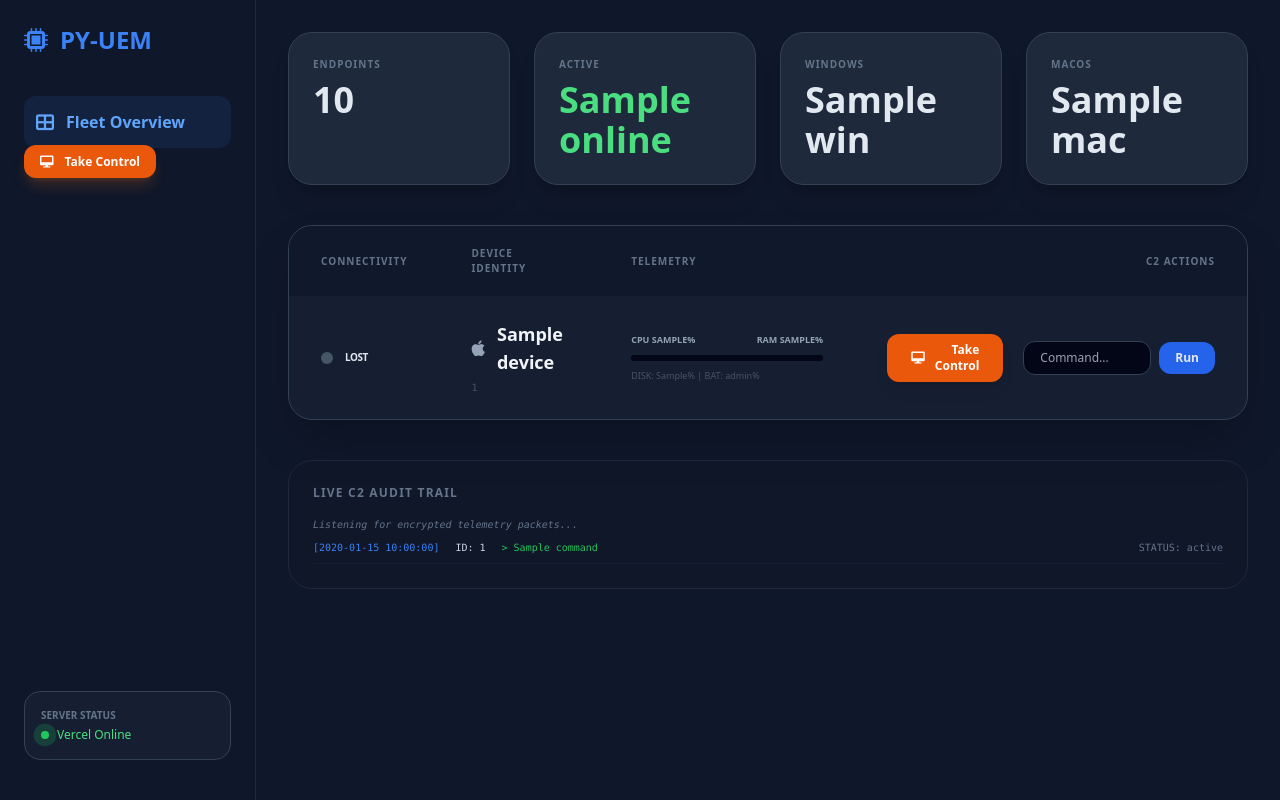
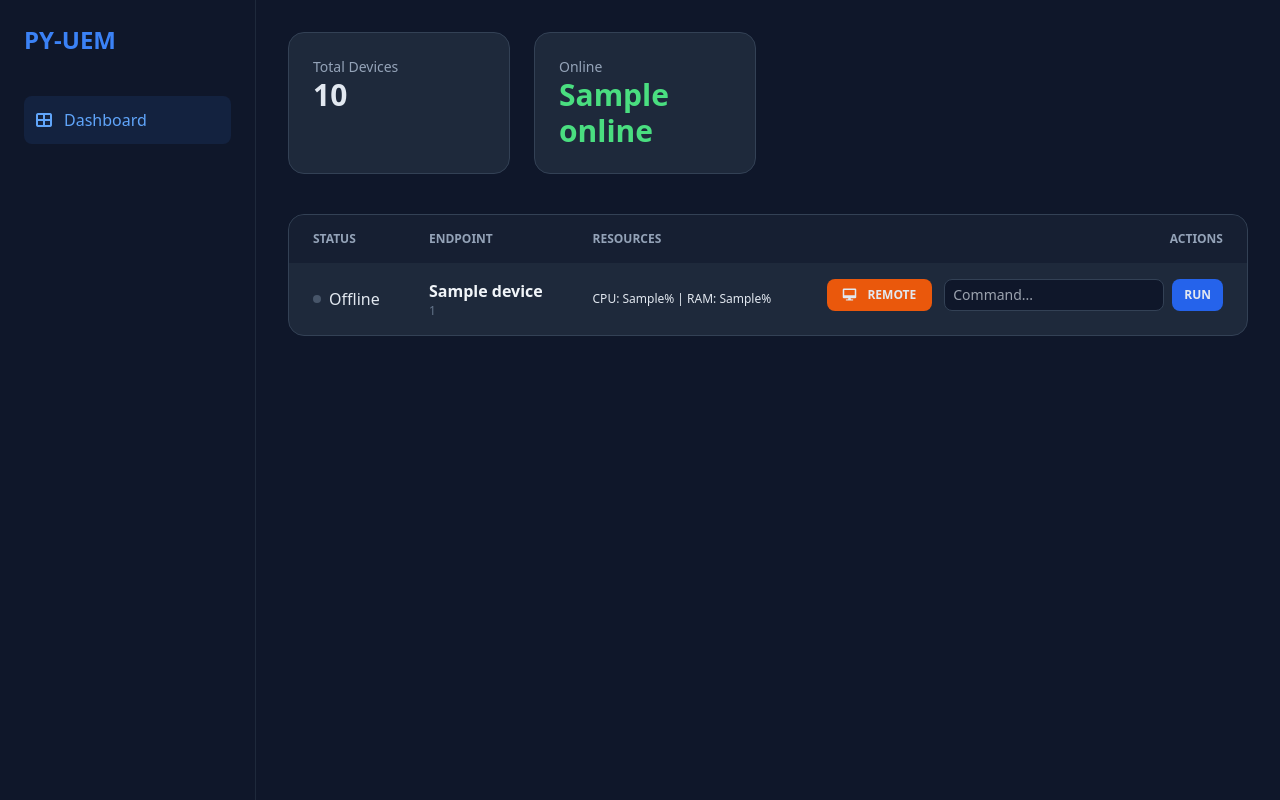
Before and after one commit to cciitmanager01/UEM, a Flask app: template templates/dashboard.html in a window 1280 px wide. Run offline with Flask 3, Linux system fonts and the light colour scheme; the template is opened without the code that fills it: most values are stand-ins (such as "Sample title", 1, 10 or a date in 2020); some libraries are stand-ins or nearby versions.

Commit message:
Add files via upload

```diff
--- a/templates/dashboard.html
+++ b/templates/dashboard.html
@@ -2,160 +2,83 @@
 <html lang="en">
 <head>
     <meta charset="UTF-8">
-    <title>PY-UEM | Command & Control Center</title>
+    <title>PY-UEM | C2 Center</title>
     <script src="https://cdn.tailwindcss.com"></script>
     <link rel="stylesheet" href="https://cdnjs.cloudflare.com/ajax/libs/font-awesome/6.0.0/css/all.min.css">
-    <style>
-        @keyframes pulse-green {
-            0% { box-shadow: 0 0 0 0 rgba(34, 197, 94, 0.7); }
-            70% { box-shadow: 0 0 0 10px rgba(34, 197, 94, 0); }
-            100% { box-shadow: 0 0 0 0 rgba(34, 197, 94, 0); }
-        }
-        .online-pulse { animation: pulse-green 2s infinite; }
-        ::-webkit-scrollbar { width: 8px; }
-        ::-webkit-scrollbar-track { background: #0f172a; }
-        ::-webkit-scrollbar-thumb { background: #1e293b; border-radius: 10px; }
-    </style>
 </head>
-<body class="bg-[#0f172a] text-slate-200 font-sans selection:bg-blue-500/30">
+<body class="bg-[#0f172a] text-slate-200 font-sans">
     <div class="flex">
         <!-- Sidebar -->
-        <div class="w-64 h-screen bg-slate-900 p-6 fixed border-r border-slate-800 z-10">
-            <h1 class="text-2xl font-black text-blue-500 mb-10 flex items-center">
-                <i class="fas fa-microchip mr-3"></i> PY-UEM
-            </h1>
-            <nav class="space-y-2">
-                <div class="text-blue-400 bg-blue-500/10 p-3 rounded-xl flex items-center cursor-pointer font-bold">
-                    <i class="fas fa-th-large mr-3 text-lg"></i> Fleet Overview
-                </div>
-                <a href="https://www.dwservice.net/en/agents.html" target="_blank"
-   class="bg-orange-600 hover:bg-orange-500 text-white p-2 px-4 text-xs font-bold rounded-xl transition shadow-lg shadow-orange-500/20">
-    <i class="fas fa-desktop mr-2"></i> Take Control
-</a>
+        <div class="w-64 h-screen bg-slate-900 p-6 fixed border-r border-slate-800">
+            <h1 class="text-2xl font-black text-blue-500 mb-10">PY-UEM</h1>
+            <nav class="space-y-4">
+                <a href="/" class="text-blue-400 bg-blue-500/10 p-3 rounded-lg flex items-center">
+                    <i class="fas fa-th-large mr-3"></i> Dashboard
+                </a>
             </nav>
-
-            <div class="absolute bottom-10 left-6 right-6 p-4 bg-slate-800/50 rounded-2xl border border-slate-700">
-                <p class="text-[10px] uppercase text-slate-500 font-bold mb-1">Server Status</p>
-                <div class="flex items-center text-xs text-green-400">
-                    <span class="w-2 h-2 bg-green-500 rounded-full mr-2 online-pulse"></span> Vercel Online
-                </div>
-            </div>
         </div>
 
         <!-- Main Content -->
         <div class="ml-64 p-8 w-full">
-            <!-- Header Stats -->
-            <div class="grid grid-cols-1 md:grid-cols-4 gap-6 mb-10">
-                <div class="bg-slate-800 p-6 rounded-3xl border border-slate-700 shadow-xl">
-                    <p class="text-slate-500 text-[10px] uppercase tracking-widest font-bold">Endpoints</p>
-                    <h2 class="text-4xl font-black mt-2">{{ stats.total }}</h2>
+            <!-- Stats -->
+            <div class="grid grid-cols-4 gap-6 mb-10">
+                <div class="bg-slate-800 p-6 rounded-2xl border border-slate-700">
+                    <p class="text-slate-400 text-sm">Total Devices</p>
+                    <h2 class="text-3xl font-bold">{{ stats.total }}</h2>
                 </div>
-                <div class="bg-slate-800 p-6 rounded-3xl border border-slate-700 shadow-xl">
-                    <p class="text-slate-500 text-[10px] uppercase tracking-widest font-bold text-green-500">Active</p>
-                    <h2 class="text-4xl font-black mt-2 text-green-400">{{ stats.online }}</h2>
-                </div>
-                <div class="bg-slate-800 p-6 rounded-3xl border border-slate-700 shadow-xl">
-                    <p class="text-slate-500 text-[10px] uppercase tracking-widest font-bold text-blue-500">Windows</p>
-                    <h2 class="text-4xl font-black mt-2">{{ stats.win }}</h2>
-                </div>
-                <div class="bg-slate-800 p-6 rounded-3xl border border-slate-700 shadow-xl">
-                    <p class="text-slate-500 text-[10px] uppercase tracking-widest font-bold text-orange-500">macOS</p>
-                    <h2 class="text-4xl font-black mt-2">{{ stats.mac }}</h2>
+                <div class="bg-slate-800 p-6 rounded-2xl border border-slate-700">
+                    <p class="text-slate-400 text-sm">Online</p>
+                    <h2 class="text-3xl font-bold text-green-400">{{ stats.online }}</h2>
                 </div>
             </div>
 
             <!-- Device Table -->
-            <div class="bg-slate-800/50 rounded-3xl border border-slate-700 shadow-2xl overflow-hidden backdrop-blur-md">
+            <div class="bg-slate-800 rounded-2xl border border-slate-700 overflow-hidden">
                 <table class="w-full text-left">
-                    <thead class="bg-slate-900/80 text-slate-500 text-[10px] uppercase tracking-widest font-bold">
+                    <thead class="bg-slate-900/50 text-slate-400 text-xs uppercase">
                         <tr>
-                            <th class="px-8 py-5">Connectivity</th>
-                            <th class="px-8 py-5">Device Identity</th>
-                            <th class="px-8 py-5">Telemetry</th>
-                            <th class="px-8 py-5 text-right">C2 Actions</th>
+                            <th class="px-6 py-4">Status</th>
+                            <th class="px-6 py-4">Endpoint</th>
+                            <th class="px-6 py-4">Resources</th>
+                            <th class="px-6 py-4 text-right">Actions</th>
                         </tr>
                     </thead>
-                    <tbody class="divide-y divide-slate-700/50">
+                    <tbody class="divide-y divide-slate-700">
                         {% for d in devices %}
-                        <tr class="hover:bg-slate-700/30 transition group">
-                            <td class="px-8 py-6">
-                                <span class="flex items-center text-[10px] font-black uppercase tracking-tighter">
-                                    <span class="w-3 h-3 rounded-full mr-3 {{ 'bg-green-500 online-pulse' if d.is_online else 'bg-slate-600' }}"></span>
-                                    {{ 'Secured' if d.is_online else 'Lost' }}
+                        <tr class="hover:bg-slate-700/30 transition">
+                            <td class="px-6 py-4">
+                                <span class="flex items-center">
+                                    <span class="w-2 h-2 rounded-full mr-2 {{ 'bg-green-500 shadow-[0_0_10px_#22c55e]' if d.is_online else 'bg-slate-600' }}"></span>
+                                    {{ 'Active' if d.is_online else 'Offline' }}
                                 </span>
                             </td>
-                            <td class="px-8 py-6">
-                                <div class="font-bold text-slate-100 flex items-center text-lg">
-                                    <i class="fab fa-{{ 'windows text-blue-400' if d.platform == 'Windows' else 'apple text-slate-400' }} mr-3"></i>
-                                    {{ d.hostname }}
-                                </div>
-                                <div class="text-[10px] text-slate-500 font-mono mt-1 opacity-60">{{ d.id }}</div>
+                            <td class="px-6 py-4">
+                                <div class="font-bold text-slate-100">{{ d.hostname }}</div>
+                                <div class="text-xs text-slate-500">{{ d.id }}</div>
                             </td>
-                            <td class="px-8 py-6">
-                                <div class="flex justify-between text-[9px] uppercase font-bold text-slate-400 mb-2">
-                                    <span>CPU {{ d.cpu_usage }}%</span>
-                                    <span>RAM {{ d.ram_usage }}%</span>
-                                </div>
-                                <div class="w-48 bg-slate-950 h-1.5 rounded-full overflow-hidden flex">
-                                    <div class="bg-blue-500 h-full transition-all duration-700" style="width: {{ d.cpu_usage }}%"></div>
-                                </div>
-                                <p class="text-[9px] text-slate-600 mt-2">DISK: {{ d.disk_usage }}% | BAT: {{ d.battery_level }}%</p>
+                            <td class="px-6 py-4 text-xs">
+                                CPU: {{ d.cpu_usage }}% | RAM: {{ d.ram_usage }}%
                             </td>
-                            <td class="px-8 py-6 text-right">
-    <div class="flex items-center justify-end space-x-3">
+                            <td class="px-6 py-4 text-right flex justify-end gap-3">
+                                <!-- REMOTE BUTTON: This MUST use https:// and NO javascript -->
+                                <a href="https://www.dwservice.net/en/agents.html" target="_blank"
+                                   class="bg-orange-600 hover:bg-orange-500 px-4 py-2 rounded-lg text-xs font-bold transition">
+                                    <i class="fas fa-desktop mr-2"></i> REMOTE
+                                </a>
 
-        <!-- NEW FIX: Direct External Link -->
-        <a href="https://www.dwservice.net/en/agents.html"
-           target="_blank"
-           class="bg-orange-600 hover:bg-orange-500 text-white p-2 px-6 rounded-xl text-xs font-bold shadow-lg transition active:scale-95 flex items-center">
-            <i class="fas fa-desktop mr-2"></i> Take Control
-        </a>
-
-        <!-- Keep your command form below it -->
-        <form action="/send-command" method="POST" class="flex items-center space-x-2">
-            <input type="hidden" name="device_id" value="{{ d.id }}">
-            <input type="text" name="command" placeholder="Command..."
-                   class="bg-slate-950 border-slate-700 border rounded-xl px-4 py-2 text-xs w-32">
-            <button class="bg-blue-600 p-2 px-4 rounded-xl text-xs font-bold">Run</button>
-        </form>
-    </div>
-</td>
+                                <!-- COMMAND FORM -->
+                                <form action="/send-command" method="POST" class="flex gap-2">
+                                    <input type="hidden" name="device_id" value="{{ d.id }}">
+                                    <input type="text" name="command" placeholder="Command..." class="bg-slate-900 border-slate-700 border rounded-lg px-2 py-1 text-sm focus:outline-none">
+                                    <button class="bg-blue-600 hover:bg-blue-500 px-3 py-1 rounded-lg text-xs font-bold transition">RUN</button>
+                                </form>
+                            </td>
                         </tr>
                         {% endfor %}
                     </tbody>
                 </table>
             </div>
-
-            <!-- Command Log Section -->
-            <div class="mt-10 bg-slate-900/40 p-6 rounded-3xl border border-slate-800">
-                <h3 class="text-xs font-bold text-slate-500 uppercase tracking-widest mb-4">Live C2 Audit Trail</h3>
-                <div class="space-y-2 font-mono text-[10px]">
-                    <div class="text-slate-500 italic">Listening for encrypted telemetry packets...</div>
-                    <!-- This part would ideally be populated by a 'logs' variable from your server -->
-                    {% for log in logs %}
-                    <div class="flex border-b border-slate-800/50 pb-2">
-                        <span class="text-blue-500 mr-4">[{{ log.created_at }}]</span>
-                        <span class="text-slate-300 mr-4">ID: {{ log.device_id }}</span>
-                        <span class="text-green-500">> {{ log.command }}</span>
-                        <span class="text-slate-500 ml-auto">STATUS: {{ log.status }}</span>
-                    </div>
-                    {% endfor %}
-                </div>
-            </div>
         </div>
     </div>
-
-    <script>
-        function deployRemote(deviceId) {
-            if (!confirm("Deploy DWService Remote Agent to this endpoint?")) return;
-
-            const formData = new FormData();
-            formData.append('device_id', device_id);
-            formData.append('command', 'INSTALL_REMOTE'); // This triggers the function in your agent.py
-
-            fetch('/send-command', { method: 'POST', body: formData })
-                .then(() => alert("Installation packet sent. Remote session available in 60s."));
-        }
-    </script>
 </body>
 </html>
```
